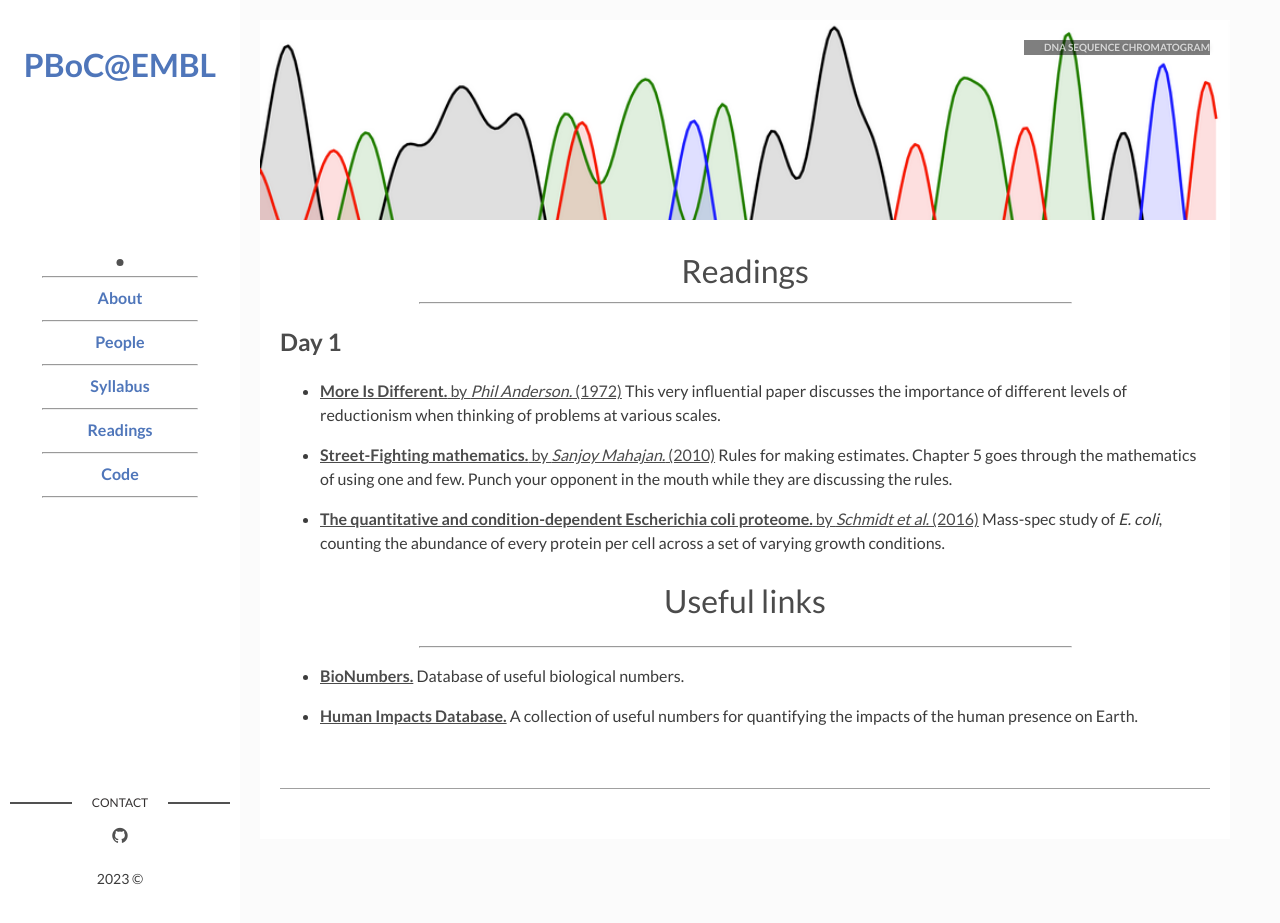
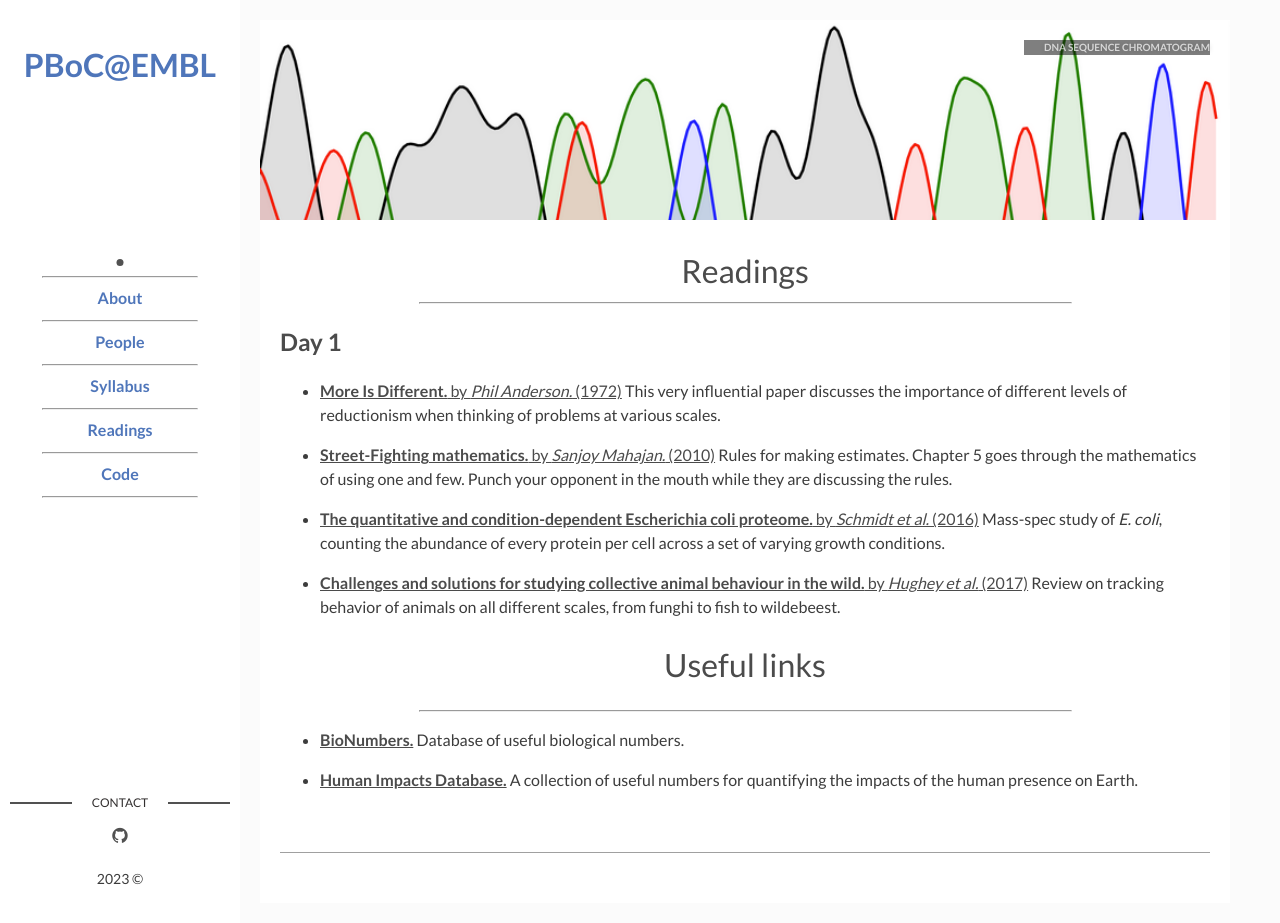
Before and after one commit to RPGroup-PBoC/embl_pboc_2023, a Jekyll site: the page built from page03_readings.md, in a window 1280 px wide and 923 px high. Built offline with Jekyll 4.4.1, drawn with Linux system fonts in a browser that asks for light colours.

Commit message:
collective animal behavior

```diff
--- a/_data/readings.yaml
+++ b/_data/readings.yaml
@@ -22,3 +22,11 @@ Day 1:
    link: schmidt2016.pdf
    description: >
       Mass-spec study of <i>E. coli</i>, counting the abundance of every protein per cell across a set of varying growth conditions.
+
+ - pub:
+   title: Challenges and solutions for studying collective animal behaviour in the wild.
+   authors: Hughey et al.
+   year: 2017
+   link: hughey2017.pdf
+   description: >
+      Review on tracking behavior of animals on all different scales, from funghi to fish to wildebeest.
```
Also changed, not shown: 2 other files.
